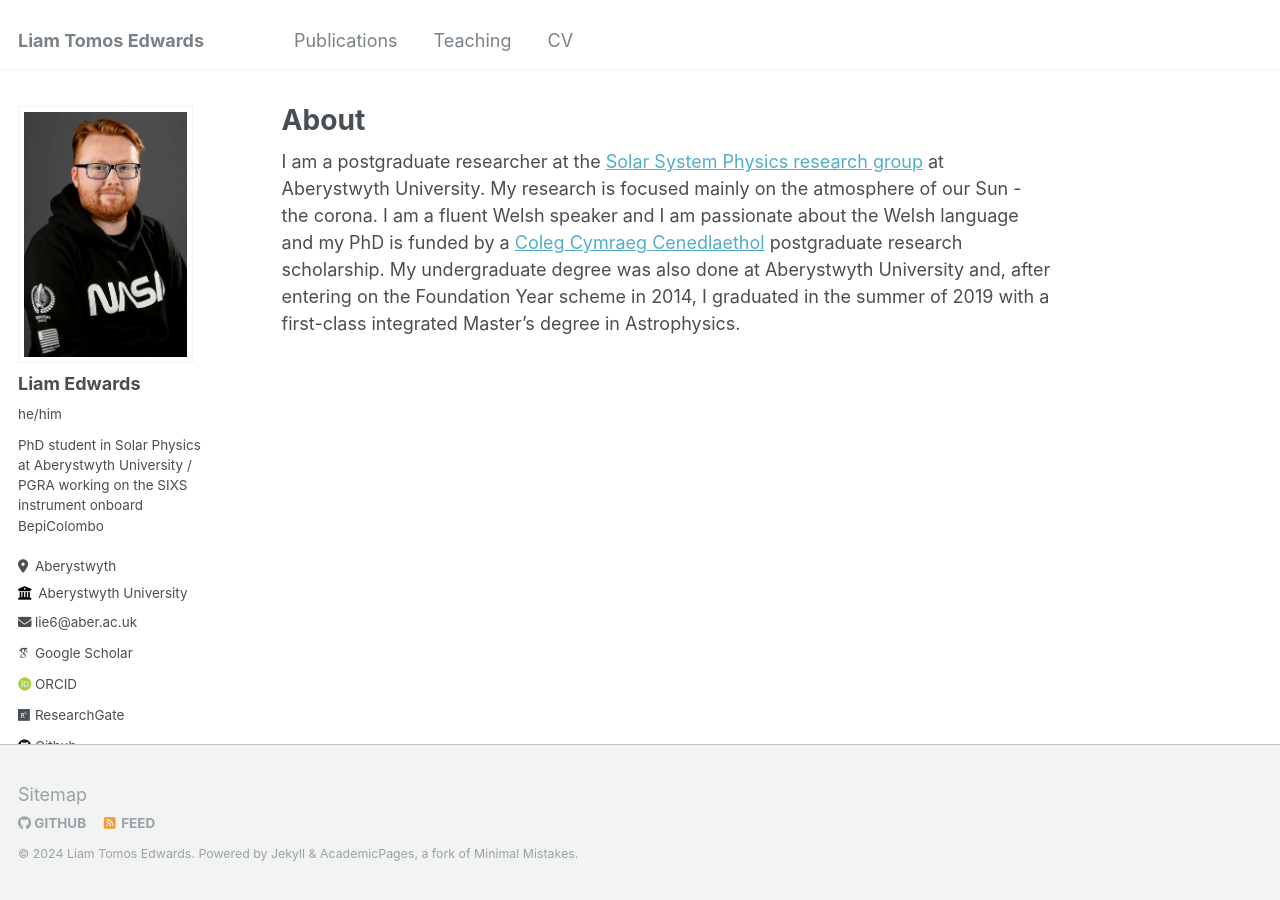
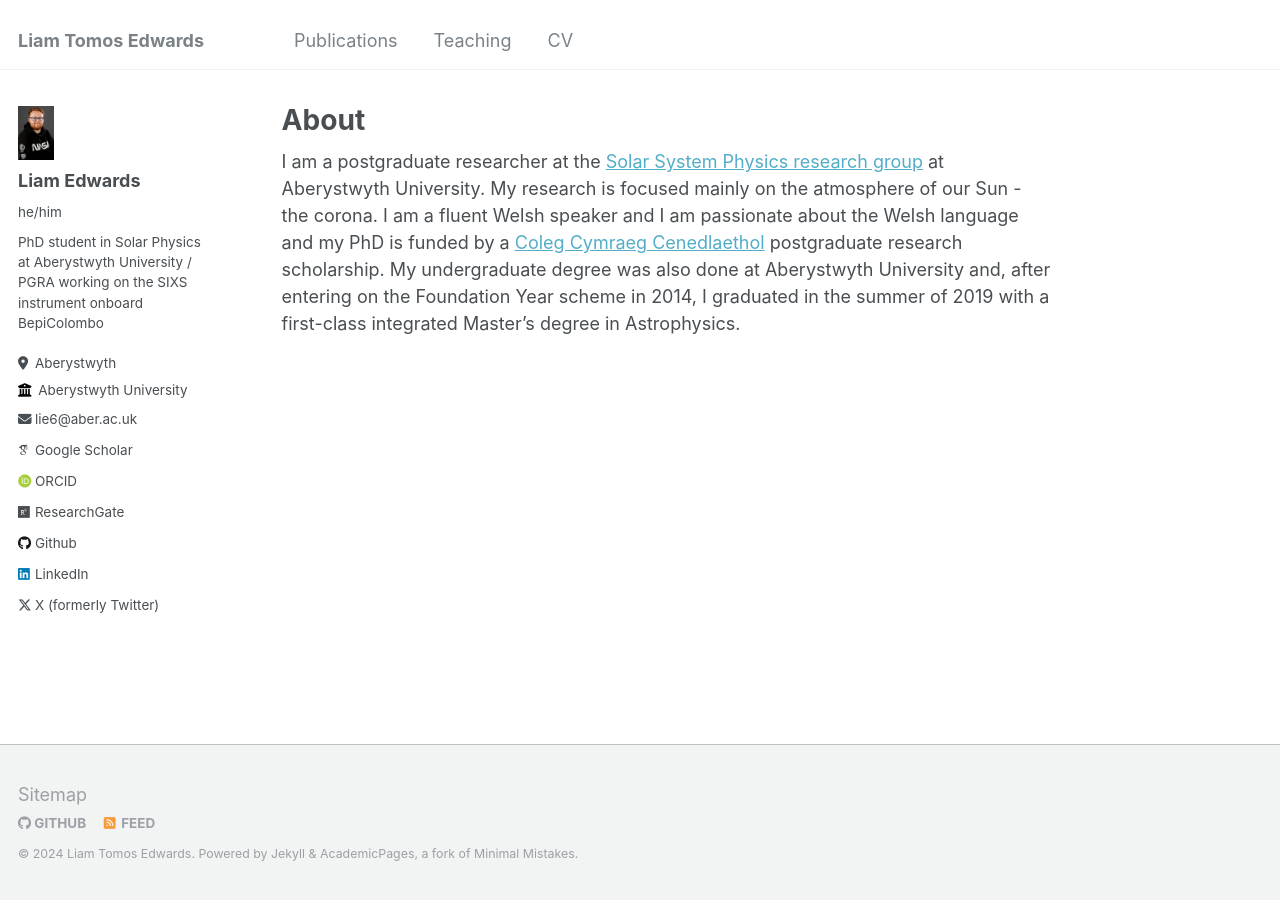
Before and after one commit to liamtomosedwards/liamtomosedwards.github.io, a Jekyll site: the page built from _pages/about.md, in a window 1280 px wide. Built offline with Jekyll 4.4.1, drawn with Linux system fonts in a browser that asks for light colours; some web fonts are replaced.

Commit message:
Update _sidebar.scss

```diff
--- a/_sass/_sidebar.scss
+++ b/_sass/_sidebar.scss
@@ -83,20 +83,9 @@
   // set width only, for non-square avatars
   // height: 36px;
 
-  @include breakpoint($large) {
-    display: block;
-    width: auto;
-    height: auto;
-  }
-
   img {
     max-width: 175px;
     border-radius: 0%;
-
-    @include breakpoint($large) {
-      padding: 5px;
-      border: 1px solid $border-color;
-    }
   }
 }
 
```
